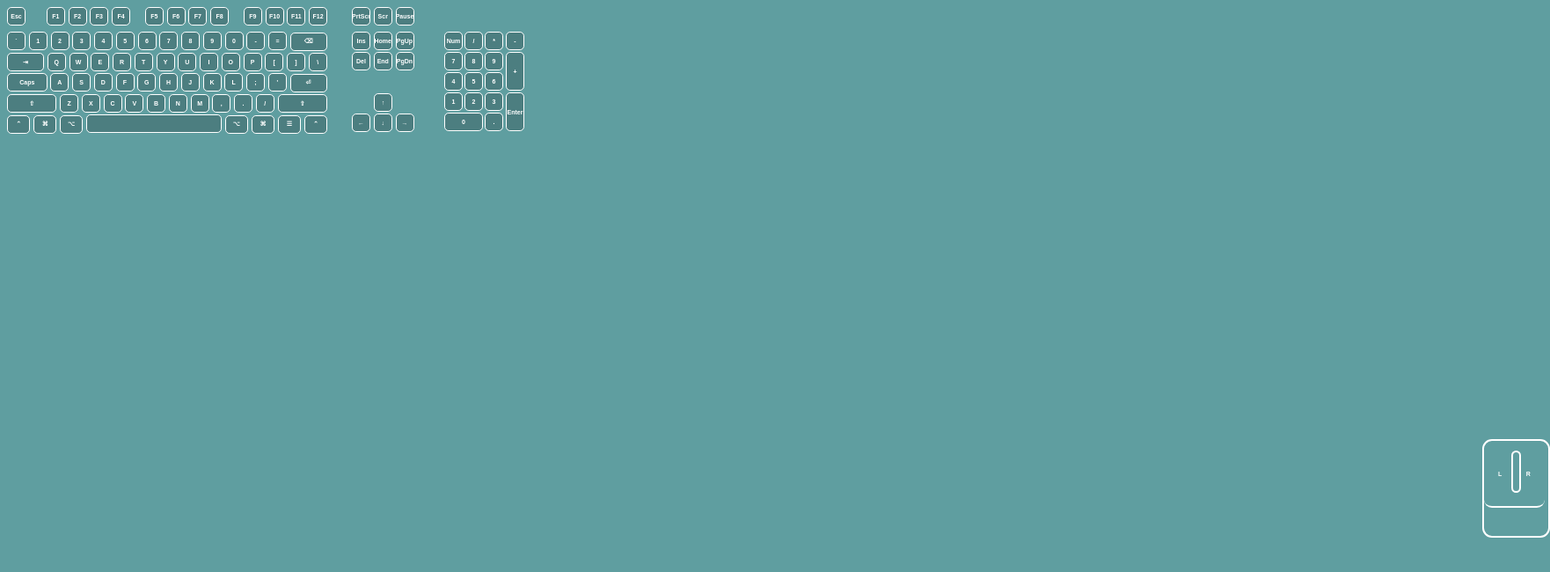
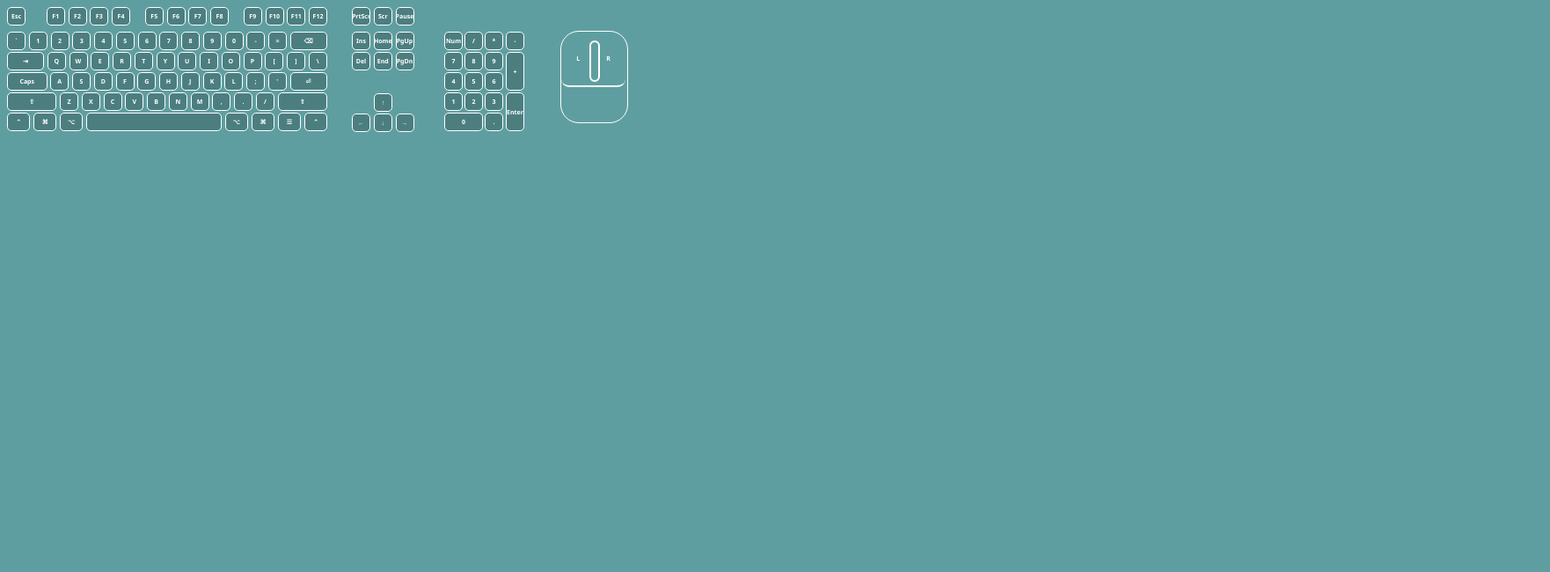
Before and after one commit to SplitmediaLabsLimited/input-visualizer, a website with bundled scripts: page index.html in a window 1280 px wide. Shown: the whole page at 88% size, 1762 px wide, since content can reach past the window. Built offline with nearby package versions, Linux system fonts and the light colour scheme.

Commit message:
fix: final css fixes before jquery draggable/resizable functions

```diff
--- a/css/style.css
+++ b/css/style.css
@@ -18,12 +18,11 @@ body * {
 }
 
 [data-section] {
-  cursor: move;
   position: fixed;
 }
 
 .glow {
-  font-family: sans-serif;
+  font-family: 'Segoe UI', sans-serif;
   font-weight: bold;
 }
 
@@ -129,23 +128,20 @@ body * {
 /* Mouse visualizer */
 #mouse {
   position: relative;
-  border: 2px solid white;
-  border-radius: 11px;
+  border: 0.25em solid white;
+  border-radius: 3em;
   white-space: nowrap;
-  min-height: 75px;
-  min-width: 65px;
 
-  width: 6%;
-  height: 14%;
-
-  left: 1685px;
-  top: 499px;
+  width: 11em;
+  height: 15em;
+  left: 91em;
+  top: 5em;
 }
 
 #mouse_left,
 #mouse_right {
-  width: calc(50%);
-  height: calc(100% * 60/85);
+  width: 5.5em;
+  height: 9em;
   border-bottom: 2px solid white;
   display: inline-flex;
   align-items: center;
```
